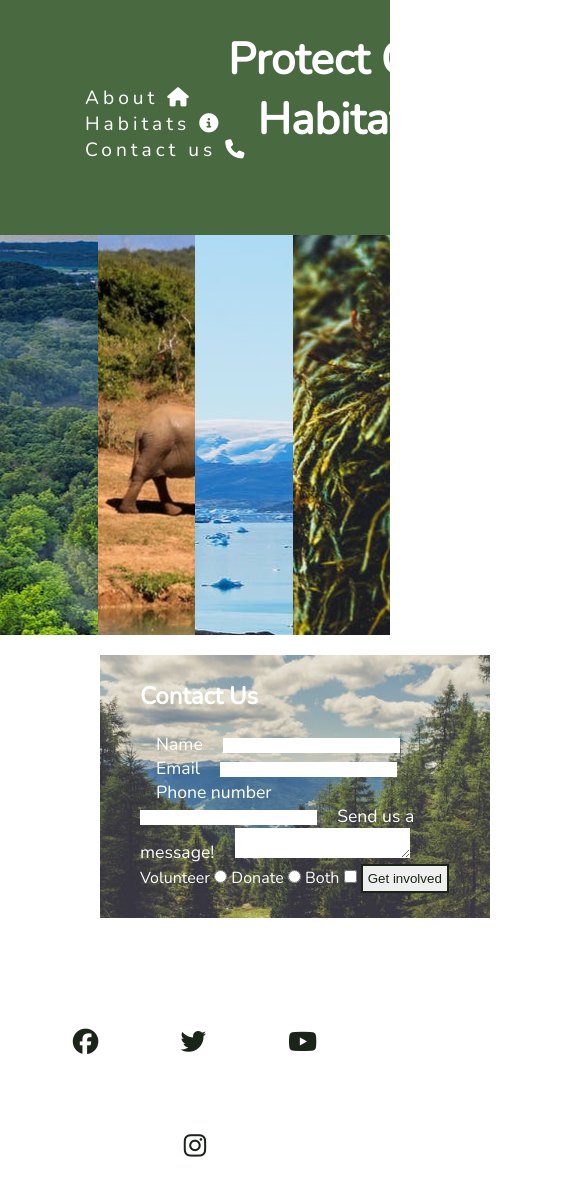
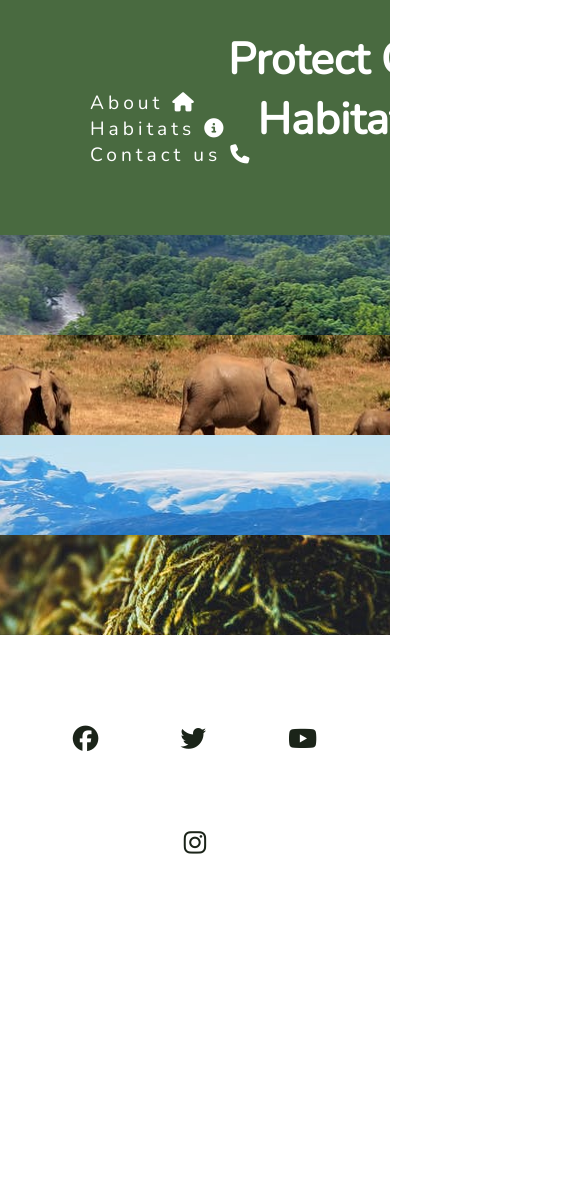
Before and after one commit to Rebecca-Sarah/Learn-about-habitats, a plain HTML site: page contact.html in a window 390 px wide. Shown: the whole page, 585 px wide, since content can reach past the window. After the commit the page ends 894 px from the top, so only its background shows below. Drawn offline with nearby package versions, Linux system fonts and the light colour scheme.

Commit message:
Add media queries for pictures on the header for screens 1000px wide

```diff
--- a/assets/css/style.css
+++ b/assets/css/style.css
@@ -43,7 +43,7 @@ h2 {
 #menu {
     font-size: 120%;
     letter-spacing: 4px;
-    padding: 5px;
+    padding: 10px;
 }
 
 #menu li {
@@ -51,6 +51,7 @@ h2 {
     list-style-type: none;
     margin-right: 30px;
     float: left;
+    padding: 5px;
 }
 
 #menu a {
@@ -293,27 +294,65 @@ h2 {
 
 /*Media Queries*/
 
-/*For larger to medium screens size from 1200px wide and down */
+/*For larger to medium screens size from 1000px wide and down */
 @media screen and (max-width: 1200px) {
-
-    #left,
-    #right {
-        width: 100%;
-        float: left;
-        padding: 0;
-    }
-
-    #center {
-        width: 100%;
-        float: left;
-        padding: 0;
-    }
-
-    .column {
+    #arctic-image {
+        height: 200px;
         width: 50%;
     }
 
-    .facts {
+    #rainforest-image {
+        height: 200px;
+        width: 50%;
+    }
+
+    #african-plains-image {
+        height: 200px;
+        width: 50%;
+    }
+
+    #kelp-image {
+        height: 200px;
+        width: 50%;
+    }
+
+}
+
+/*For small screens size from 800px wide and down */
+@media screen and (max-width: 1200px) {
+    #logo {
         align-items: center;
     }
+
+    #menu li {
+        padding: 0%;
+    }
+
+    #arctic-image {
+        height: 100px;
+        width: 100%;
+    }
+
+    #rainforest-image {
+        height: 100px;
+        width: 100%;
+    }
+
+    #african-plains-image {
+        height: 100px;
+        width: 100%;
+    }
+
+    #kelp-image {
+        height: 100px;
+        width: 100%;
+    }
+
+    .info-box-1 {
+        height: auto;
+    }
+
+    .info-box-2 {
+        height: auto;
+    }
 }
--- a/contact.html
+++ b/contact.html
@@ -35,39 +35,7 @@
         <div class="column" id="kelp-image"></div>
     </div>
 
-    <div class="container">
-        <div class="contact-box">
-            <div class="left">
-                <div class="right">
-                    <form action="https://formdump.codeinstitute.net/" method="POST">
-                        <h2>Contact Us</h2>
-                        <label for="name" class="field"> Name </label>
-                        <input type="text" id="name" required>
 
-                        <label for="email" class="field"> Email </label>
-                        <input type="email" id="email" required>
-
-                        <label for="phone-number" class="field"> Phone number </label>
-                        <input type="text" id="phone-number" required>
-
-                        <label for="message" class="feedback">Send us a message!</label>
-                        <textarea id="message"></textarea>
-
-                        <div class="options"></div>
-                        <label for="volunteer" class="help">Volunteer</label>
-                        <input type="radio" id="volunteer" name="get-involved" value="volunteer">
-                        <label for="donate" class="help">Donate</label>
-                        <input type="radio" id="donate" name="get-involved" value="donate">
-                        <label for="both" class="help">Both</label>
-                        <input type="checkbox" id="both" name="get-involved" value="both">
-
-                        <input class="join-button" type="submit" value="Get involved">
-                    </form>
-                </div>
-            </div>
-        </div>
-    </div>
-    </div>
 
 
 
```
